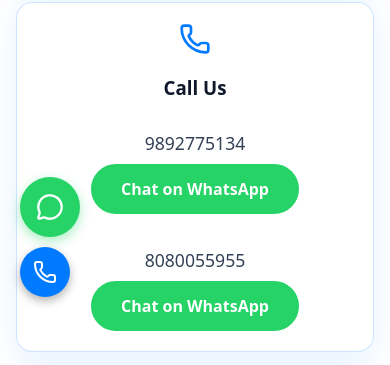
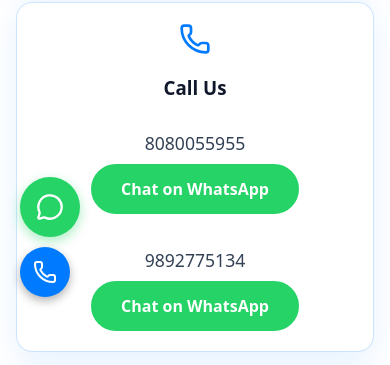
Before and after one commit to harshit2u/Sharath-Enterprises, a React (Vite) app: page /contact in a window 390 px wide. Shown: the part 527-892 px from the top of the page. Built offline with nearby package versions, Linux system fonts and the light colour scheme.

Commit message:
Reorder phone numbers: 8080055955 first, 9892775134 second

```diff
--- a/src/pages/Contact.jsx
+++ b/src/pages/Contact.jsx
@@ -64,15 +64,15 @@
                             <div style={{ display: 'flex', flexDirection: 'column', gap: '15px' }}>
                                 <div>
                                     <p style={{ color: 'var(--text-muted)', fontSize: '1.1rem', marginBottom: '8px' }}>
+                                        <a href="tel:8080055955" className="hover:text-primary">8080055955</a>
+                                    </p>
+                                    <Button variant="whatsapp" onClick={() => window.open('https://wa.me/918080055955?text=Hello...')}>Chat on WhatsApp</Button>
+                                </div>
+                                <div>
+                                    <p style={{ color: 'var(--text-muted)', fontSize: '1.1rem', marginBottom: '8px' }}>
                                         <a href="tel:9892775134" className="hover:text-primary">9892775134</a>
                                     </p>
                                     <Button variant="whatsapp" onClick={() => window.open('https://wa.me/919892775134?text=Hello...')}>Chat on WhatsApp</Button>
-                                </div>
-                                <div>
-                                    <p style={{ color: 'var(--text-muted)', fontSize: '1.1rem', marginBottom: '8px' }}>
-                                        <a href="tel:8080055955" className="hover:text-primary">8080055955</a>
-                                    </p>
-                                    <Button variant="whatsapp" onClick={() => window.open('https://wa.me/918080055955?text=Hello...')}>Chat on WhatsApp</Button>
                                 </div>
                             </div>
                         </div>
```
